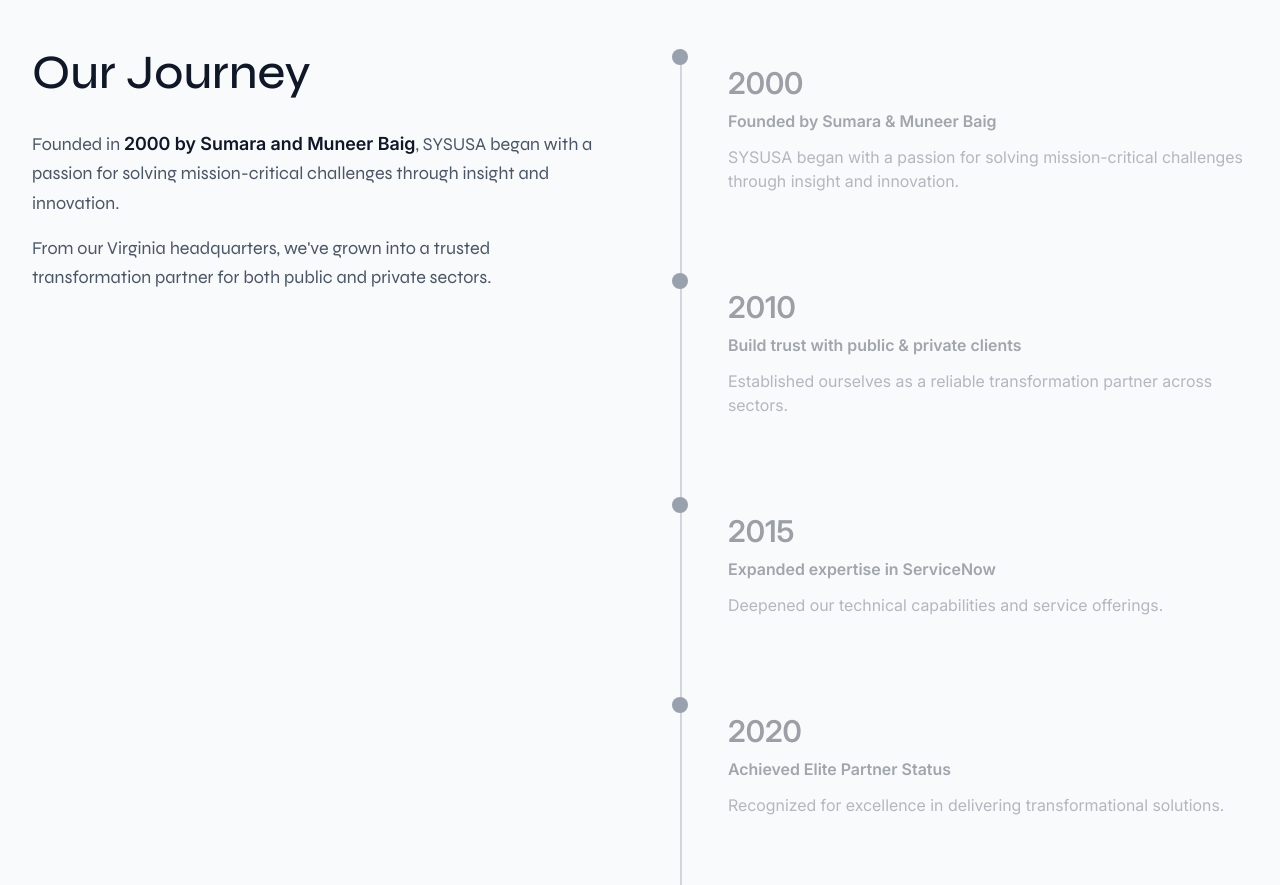
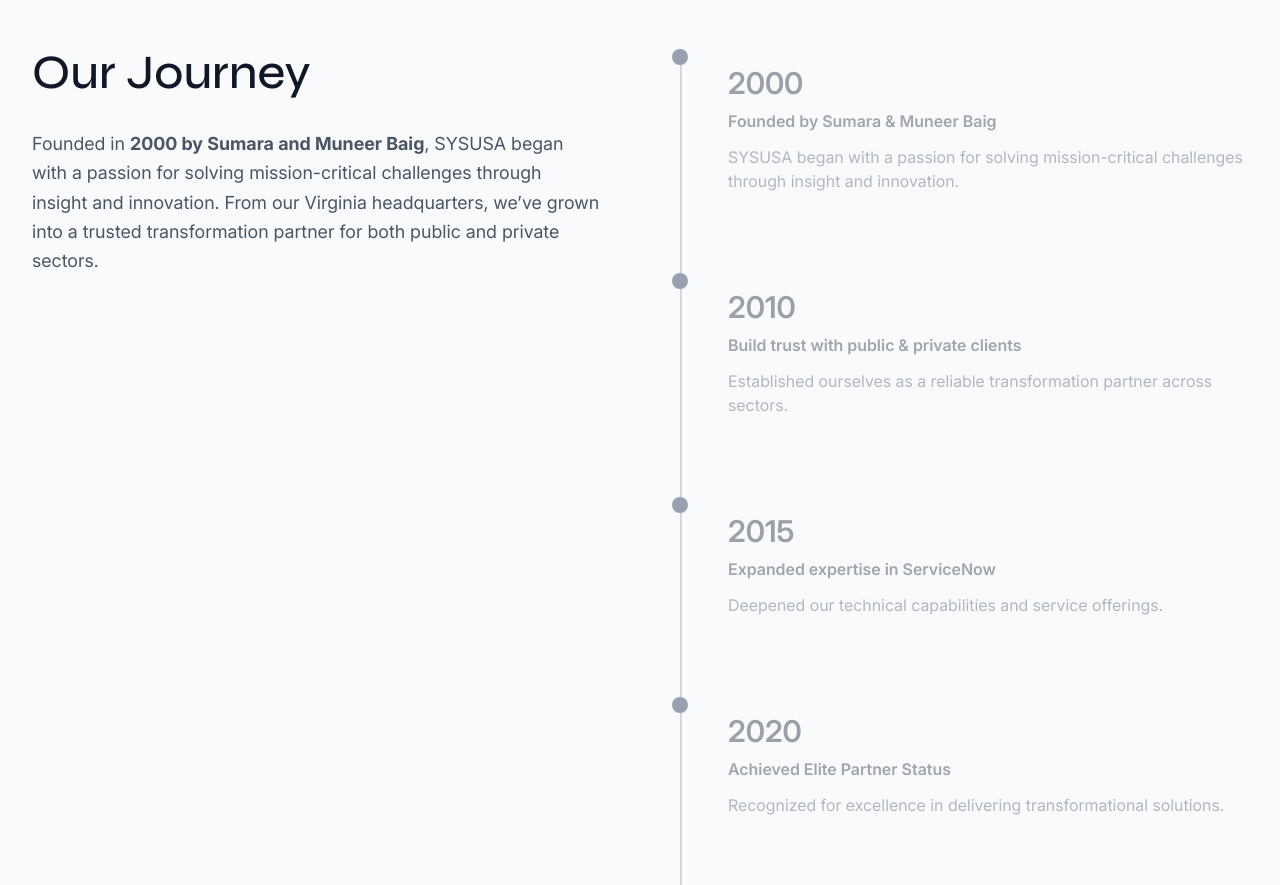
Before and after one commit to enablenow-dev/sysusa-new, a Next.js app: page /Company in a window 1280 px wide. Shown: the part 1360-2245 px from the top of the page. Built offline with nearby package versions, Linux system fonts and the light colour scheme.

Commit message:
added corevalues section

```diff
--- a/app/(pages)/Company/_sections/Journey.jsx
+++ b/app/(pages)/Company/_sections/Journey.jsx
@@ -70,12 +70,9 @@ export default function CompanyTimeline() {
           <div className="lg:sticky lg:top-20 lg:self-start">
             <h1 className="text-5xl font-Syne font-[500] text-gray-900 mb-8">Our Journey</h1>
             <div className="text-lg text-gray-600 leading-relaxed space-y-4 font-inter-[400]">
-              <p>
-                Founded in <span className="font-[600] font-inter text-gray-900">2000 by Sumara and Muneer Baig</span>, SYSUSA began with a passion for solving mission-critical challenges through insight and innovation.
-              </p>
-              <p>
-                From our Virginia headquarters, we've grown into a trusted transformation partner for both public and private sectors.
-              </p>
+              <p className='font-inter font-[400]'>Founded in <span className='font-inter font-[700]'>2000 by Sumara and Muneer Baig</span>, SYSUSA began with a passion for solving mission-critical challenges through insight and innovation. From our Virginia headquarters, we’ve grown into a trusted transformation partner for both public and private sectors.
+
+</p>
             </div>
           </div>
 
```
